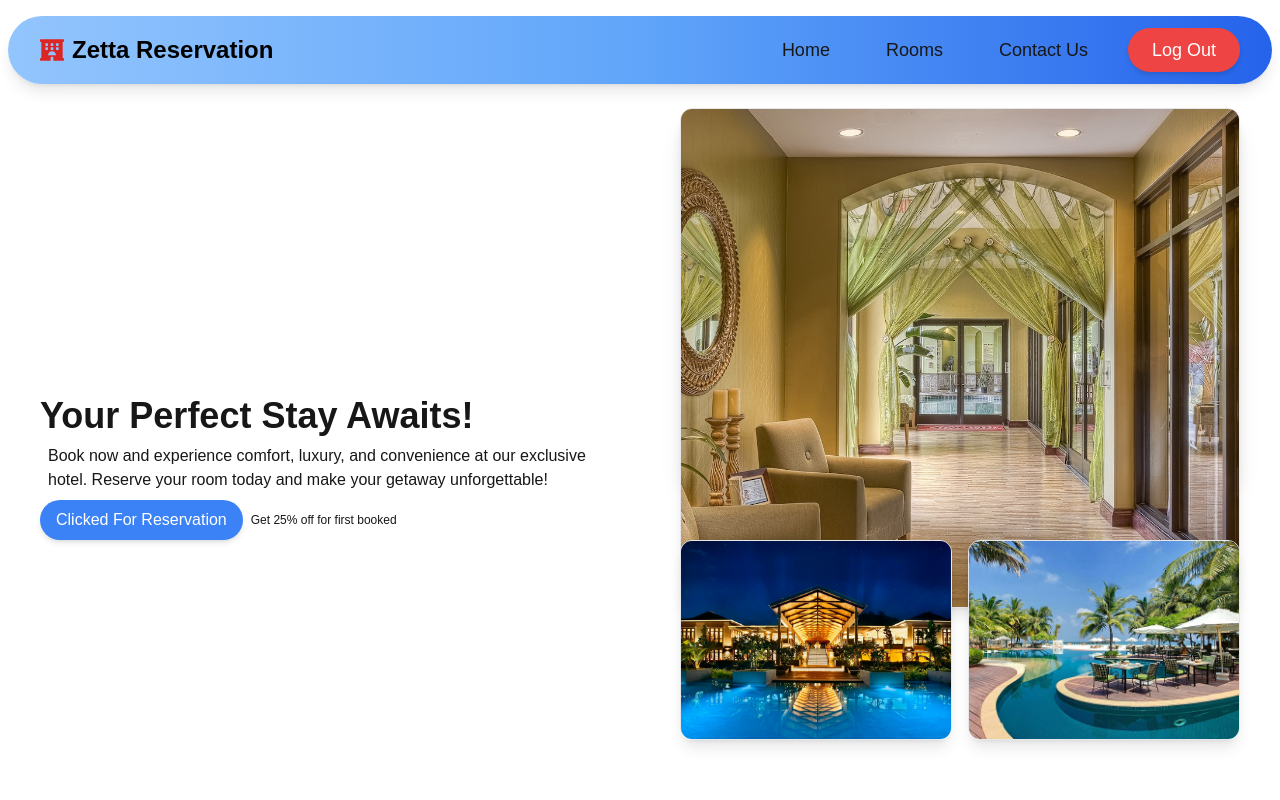
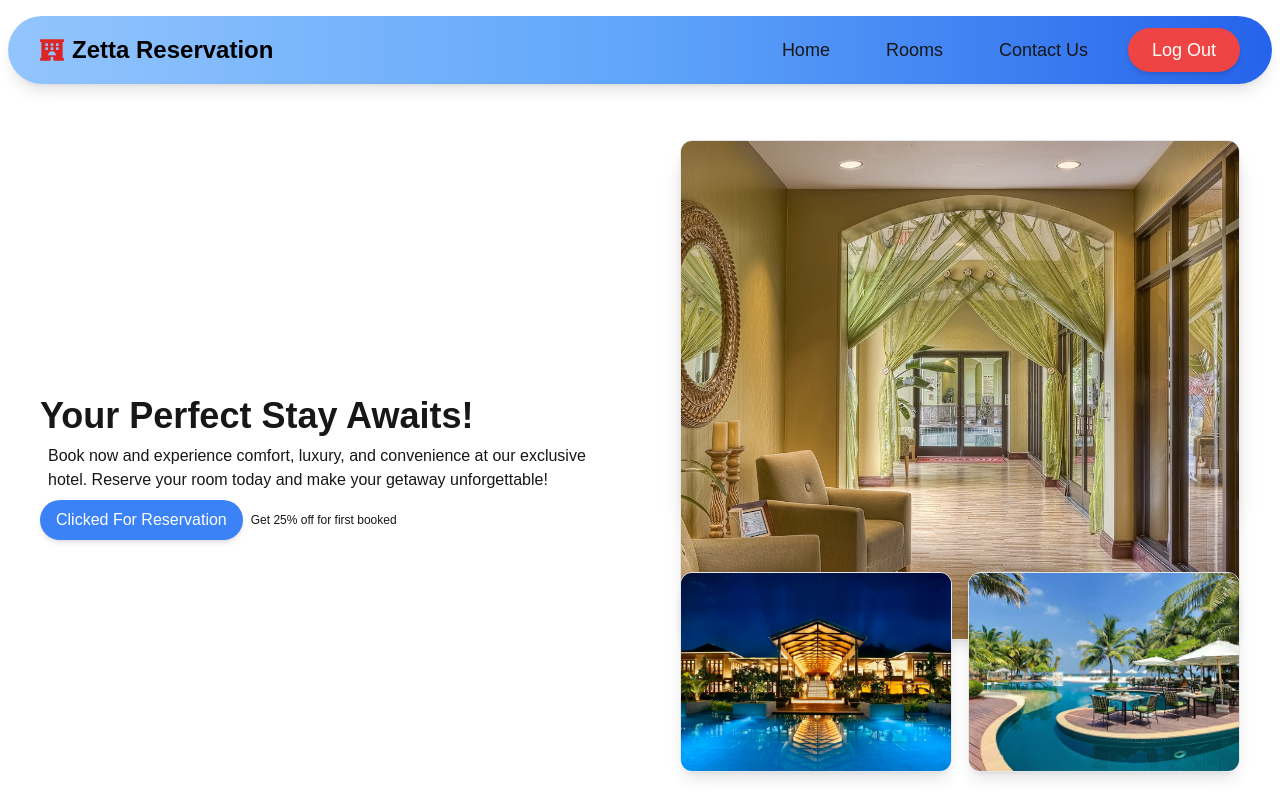
Before and after one commit to Fahim-ahmed-ifty/hotelreservation, a Next.js app: page /home in a window 1280 px wide. Built offline with nearby package versions, Linux system fonts and the light colour scheme.

Commit message:
fix respnsive initially of hero

```diff
--- a/app/components/Hero.tsx
+++ b/app/components/Hero.tsx
@@ -58,7 +58,7 @@ const Hero = () => {
 				</div>
 			</div>
 
-			<div className='w-full lg:w-1/2 m-4 p-6 grid grid-cols-2 grid-rows-2 gap-4 lg:h-full'>
+			<div className='mt-12 w-full lg:w-1/2 m-4 p-6 grid grid-cols-2 grid-rows-2 gap-4 lg:h-full'>
 				<div className='col-span-2 row-span-1 relative shadow-xl'>
 					<BentoCard
 						imageSrc={imageSrc}
```
